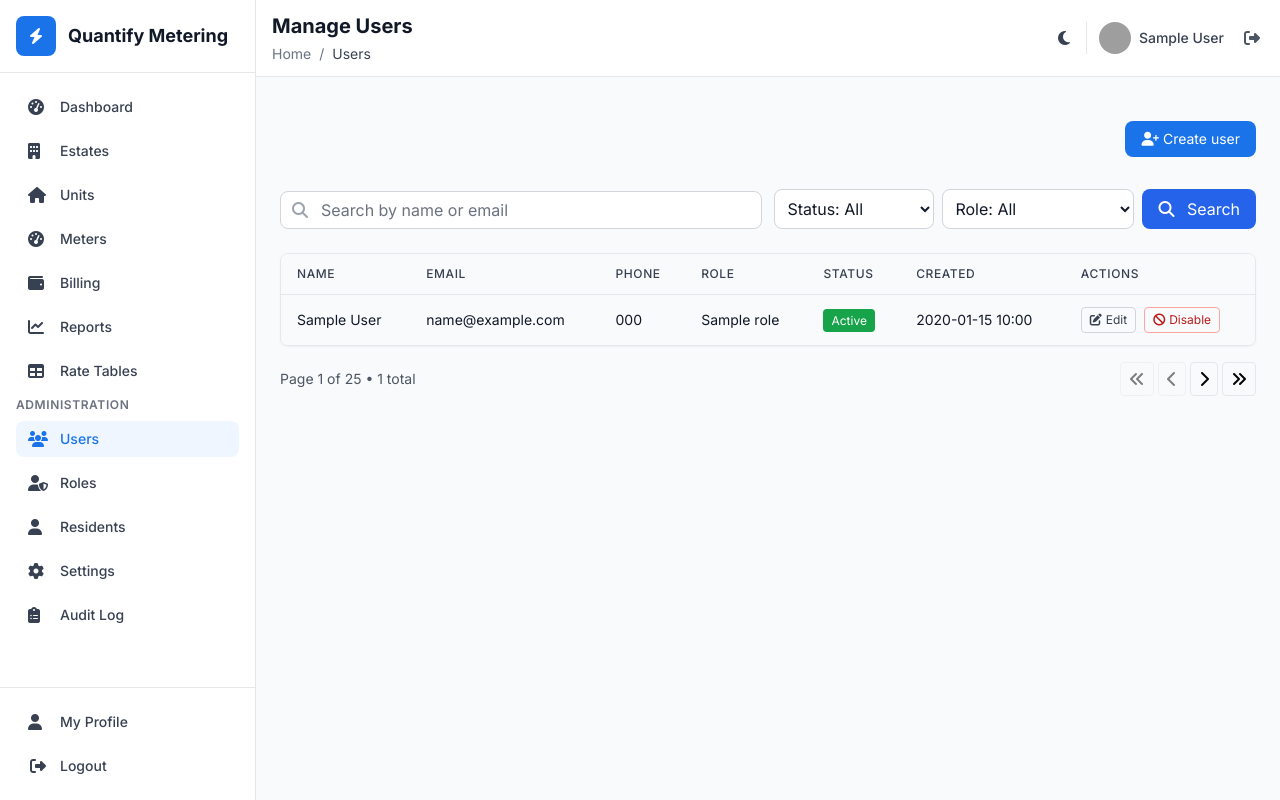
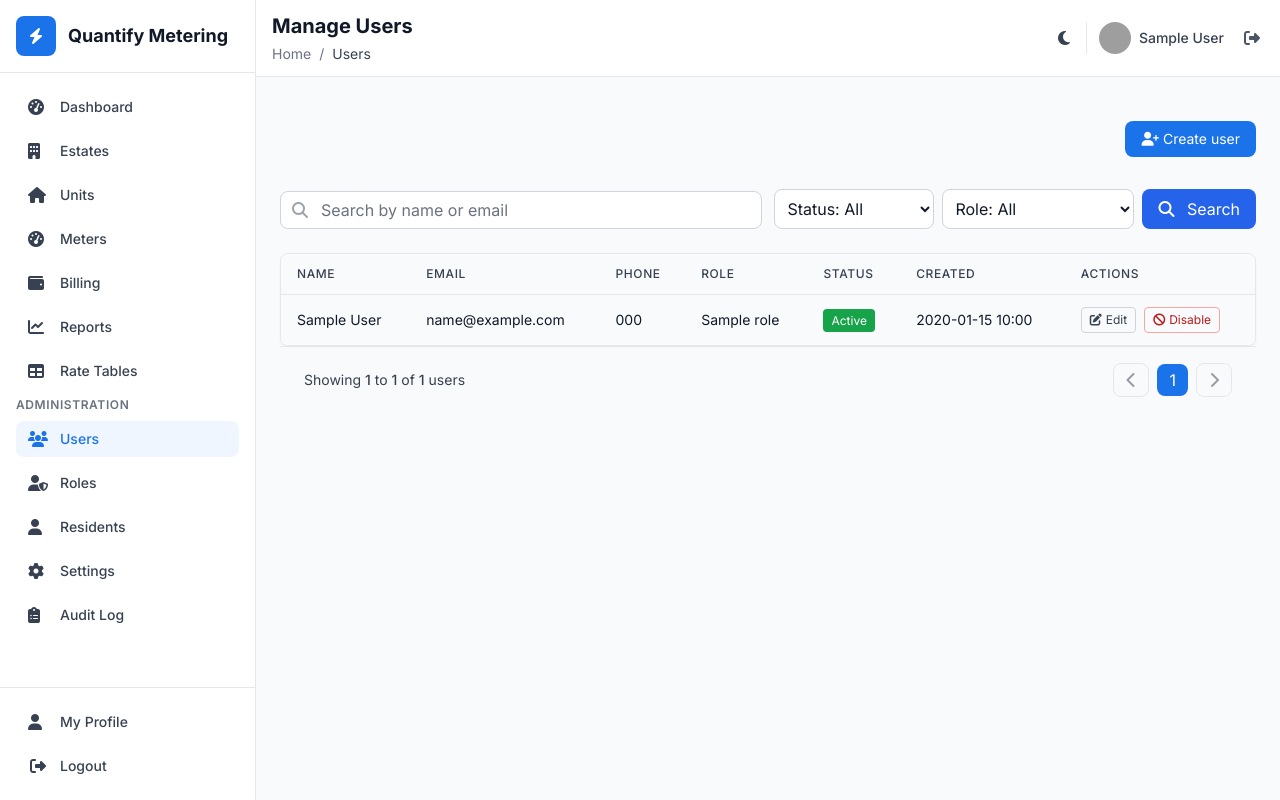
Before and after one commit to double-eye-za/QuantifyMeteringSystem, a Flask app: page /api/v1/users in a window 1280 px wide. Run offline with Flask 3, Linux system fonts and the light colour scheme; a user stored in the database is signed in; tables that the repository leaves empty hold one stand-in row (values such as "Sample post"); some libraries are stand-ins or nearby versions; grey boxes are pictures that could not be loaded.

Commit message:
refactor: improve UI structure and pagination display in roles and users management pages for better readability and consistency

```diff
--- a/app/templates/users/users.html
+++ b/app/templates/users/users.html
@@ -485,44 +485,19 @@ Manage Users
 
   </div>
       <!-- Pagination -->
-      <div class="mt-4 flex items-center justify-between">
-        <div class="text-sm text-gray-600">
-          Page {{ pagination.page }} of {{ pagination.total_pages }} • {{ pagination.total
-          }} total
+      <div class="px-6 py-4 border-t border-gray-200 dark:border-gray-700 flex items-center justify-between">
+        <div class="text-sm text-gray-700 dark:text-gray-300">
+          Showing <span class="font-medium">{{ ((pagination.page-1)*pagination.per_page)+1 if pagination.total>0 else 0 }}</span>
+          to <span class="font-medium">{{ (pagination.page*pagination.per_page) if (pagination.page*pagination.per_page) < pagination.total else pagination.total }}</span>
+          of <span class="font-medium">{{ pagination.total }}</span> users
         </div>
-        <div class="flex gap-1">
-          {% set prev_page = pagination.page - 1 %} {% set next_page = pagination.page + 1 %}
-          <!-- First page -->
-          <a
-            href="?page=1&per_page={{ pagination.per_page }}&search={{ current_filters.search }}&status={{ current_filters.status }}&role_id={{ current_filters.role_id }}"
-            class="px-2 py-1 border rounded hover:bg-gray-100 {{ 'pointer-events-none opacity-50' if pagination.page <= 1 else '' }}"
-            title="First page"
-          >
-            <i class="fa-solid fa-angles-left"></i>
+        <div class="flex items-center gap-2">
+          <a href="{{ url_for('api_v1.users_page', page=(pagination.prev_page or 1), per_page=pagination.per_page, search=current_filters.search, status=current_filters.status, role_id=current_filters.role_id) }}" class="px-3 py-1 border border-gray-300 dark:border-gray-600 text-gray-700 dark:text-gray-300 rounded-lg hover:bg-gray-50 dark:hover:bg-gray-700 {{ 'pointer-events-none opacity-50' if not pagination.prev_page }}">
+            <i class="fas fa-chevron-left"></i>
           </a>
-          <!-- Previous page -->
-          <a
-            href="?page={{ prev_page }}&per_page={{ pagination.per_page }}&search={{ current_filters.search }}&status={{ current_filters.status }}&role_id={{ current_filters.role_id }}"
-            class="px-2 py-1 border rounded hover:bg-gray-100 {{ 'pointer-events-none opacity-50' if pagination.page <= 1 else '' }}"
-            title="Previous page"
-          >
-            <i class="fa-solid fa-chevron-left"></i>
-          </a>
-          <!-- Next page -->
-          <a
-            href="?page={{ next_page }}&per_page={{ pagination.per_page }}&search={{ current_filters.search }}&status={{ current_filters.status }}&role_id={{ current_filters.role_id }}"
-            class="px-2 py-1 border rounded hover:bg-gray-100 {{ 'pointer-events-none opacity-50' if pagination.page >= pagination.total_pages else '' }}"
-            title="Next page"
-          >
-            <i class="fa-solid fa-chevron-right"></i>
-          </a>
-          <!-- Last page -->
-          <a
-            href="?page={{ pagination.total_pages }}&per_page={{ pagination.per_page }}&search={{ current_filters.search }}&status={{ current_filters.status }}&role_id={{ current_filters.role_id }}"
-            class="px-2 py-1 border rounded hover:bg-gray-100 {{ 'pointer-events-none opacity-50' if pagination.page >= pagination.total_pages else '' }}"
-            title="Last page"
-          >
-            <i class="fa-solid fa-angles-right"></i>
+          <span class="px-3 py-1 bg-primary text-white rounded-lg">{{ pagination.page }}</span>
+          <a href="{{ url_for('api_v1.users_page', page=(pagination.next_page or pagination.page), per_page=pagination.per_page, search=current_filters.search, status=current_filters.status, role_id=current_filters.role_id) }}" class="px-3 py-1 border border-gray-300 dark:border-gray-600 text-gray-700 dark:text-gray-300 rounded-lg hover:bg-gray-50 dark:hover:bg-gray-700 {{ 'pointer-events-none opacity-50' if not pagination.next_page }}">
+            <i class="fas fa-chevron-right"></i>
           </a>
         </div>
       </div>
```
Also changed, not shown: app/templates/roles&permissions/roles.html (+11 -36 lines).
